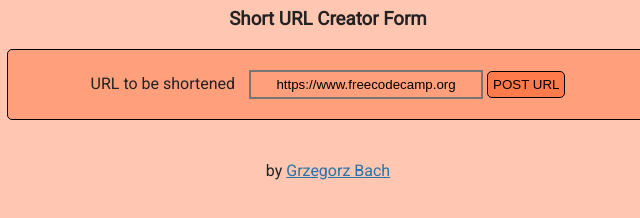
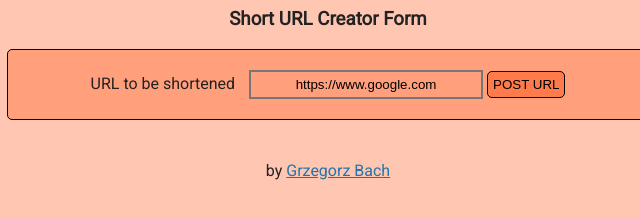
Before and after one commit to Bachu90/short-url-api, a website: page views/index.html in a window 1280 px wide. Shown: the part 420-638 px from the top of the page, 312-952 px from the left. Drawn offline with Linux system fonts and the light colour scheme.

Commit message:
fix bugs

```diff
--- a/views/index.html
+++ b/views/index.html
@@ -35,7 +35,7 @@
 
     <form action="api/shorturl/new" method="POST">
       <label for="url_input">URL to be shortened</label>
-      <input id="url_input" type="text" name="url" value="https://www.freecodecamp.org">
+      <input id="url_input" type="text" name="url" value="https://www.google.com">
       <input type="submit" value="POST URL">
     </form>
   </div>
```
